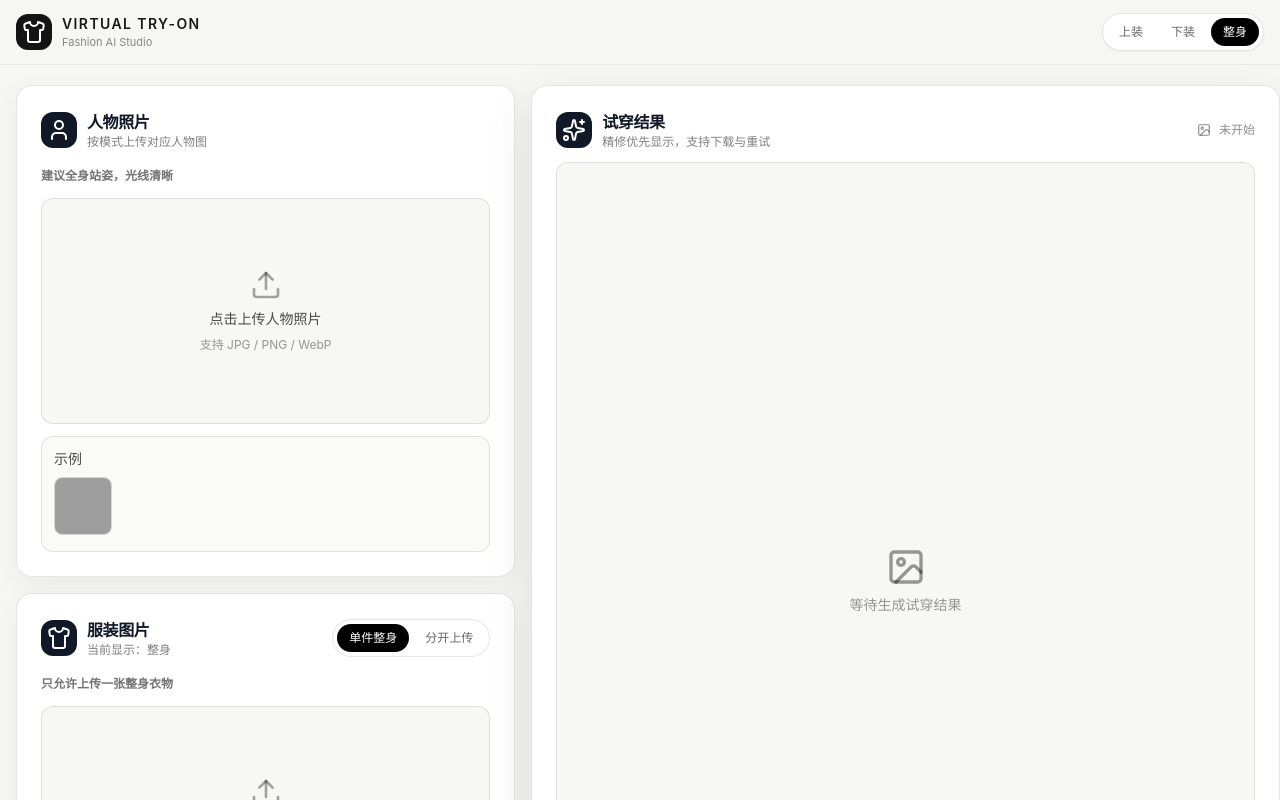
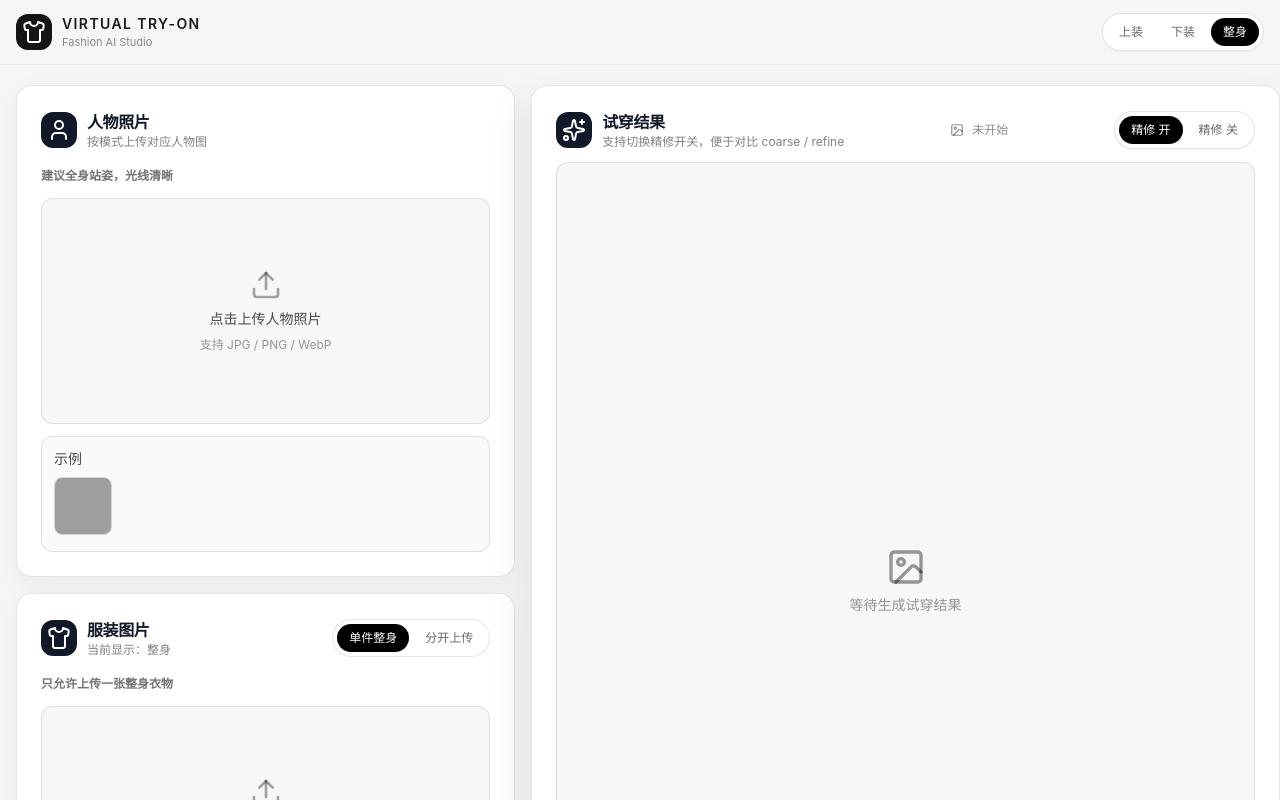
Before and after one commit to wsmnnmm/virtual-tryon, a Next.js app: page / in a window 1280 px wide. Shown: the top 800 px of the page. Built offline with nearby package versions, Linux system fonts and the light colour scheme; grey boxes are pictures that could not be loaded.

Commit message:
feat: add refine mode toggle to enhance image comparison options in try-on functionality

```diff
--- a/app/page.tsx
+++ b/app/page.tsx
@@ -12,6 +12,7 @@ import { cn } from '@/lib/utils'
 type UiState = 'idle' | 'uploading' | 'creating' | 'success' | 'error'
 type TryOnMode = 'top' | 'bottom' | 'full'
 type FullModeType = 'single' | 'split'
+type RefineMode = 'on' | 'off'
 
 interface TryOnApiResponse {
   output?: {
@@ -46,6 +47,7 @@ const MODE_OPTIONS: Array<{ id: TryOnMode; label: string }> = [
 export default function Page() {
   const [mode, setMode] = useState<TryOnMode>('full')
   const [fullModeType, setFullModeType] = useState<FullModeType>('single')
+  const [refineMode, setRefineMode] = useState<RefineMode>('on')
 
   const [personSampleUrl, setPersonSampleUrl] = useState('')
   const [topSampleUrl, setTopSampleUrl] = useState('')
@@ -147,7 +149,7 @@ export default function Page() {
         body: JSON.stringify({
           personImageUrl,
           ...garmentUrls,
-          refine: true,
+          refine: refineMode === 'on',
           gender: 'woman',
         }),
       })
@@ -195,6 +197,7 @@ export default function Page() {
     setFullSinglePreview('')
     setResult(null)
     setError(null)
+    setRefineMode('on')
     setState('idle')
   }
 
@@ -627,12 +630,28 @@ export default function Page() {
                   </div>
                   <div>
                     <CardTitle className="text-base">试穿结果</CardTitle>
-                    <p className="text-xs text-black/50">精修优先显示，支持下载与重试</p>
+                    <p className="text-xs text-black/50">支持切换精修开关，便于对比 coarse / refine</p>
                   </div>
                 </div>
                 <div className="hidden items-center gap-2 text-xs text-black/45 sm:flex">
                   <ImageIcon className="h-3.5 w-3.5" />
                   <span>{result?.output?.task_status ?? '未开始'}</span>
+                </div>
+                <div className="inline-flex items-center gap-1 rounded-full border border-black/10 bg-white px-1 py-1 text-xs text-black/60 shadow-sm">
+                  <button
+                    type="button"
+                    onClick={() => setRefineMode('on')}
+                    className={cn('rounded-full px-3 py-1.5 transition', refineMode === 'on' ? 'bg-black text-white' : 'hover:bg-black/5')}
+                  >
+                    精修 开
+                  </button>
+                  <button
+                    type="button"
+                    onClick={() => setRefineMode('off')}
+                    className={cn('rounded-full px-3 py-1.5 transition', refineMode === 'off' ? 'bg-black text-white' : 'hover:bg-black/5')}
+                  >
+                    精修 关
+                  </button>
                 </div>
               </div>
             </CardHeader>
```
